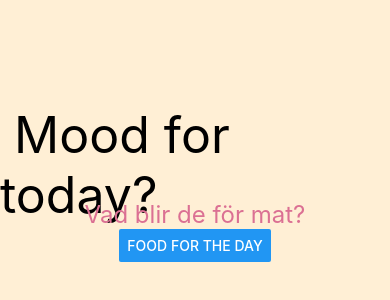
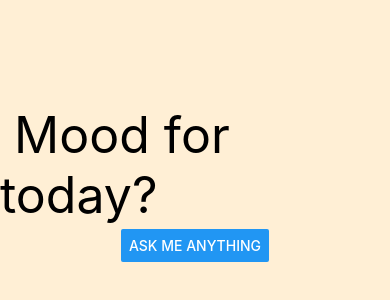
Before and after one commit to Technigo/project-react-native-app, a React Native app: screen / in a window 390 px wide. Shown: the part 226-526 px from the top of the page. Built offline with nearby package versions, Linux system fonts and the light colour scheme.

Commit message:
change to quotes

```diff
--- a/App.js
+++ b/App.js
@@ -2,27 +2,33 @@ import React, { useState} from "react"
 import Header from './Header';
 import styled from 'styled-components/native'
 
-const theFood = [
+const Quotes = [
   {
-    dinner: "Tacos",
-    link: "https://mittkok.expressen.se/recept/tacos-klassiskt-recept/",
+    answear: "It is certain.",
   },
   {
-    dinner: "spaghetti bolognese",
-    link: "https://www.ica.se/recept/spaghetti-bolognese-723780/",
+    answear: "It is decidedly so.",
   },
   {
-    dinner: "tikka masala",
-    link: "https://www.ica.se/recept/chicken-tikka-masala-714087/",
+    answear: "Without a doubt.",
+  },
+  {
+    answear: "Yes, definitely.",
+  },
+  {
+    answear: "You may rely on it.",
+  },
+  {
+    answear: "As I see it, yes.",
   },
   ]
 
  const App = () => {
-  const [food, setFood] = useState(0)
+  const [quote, setQuote] = useState(0)
 
-  const showFood = () => {
-    const randomIndex = Math.floor(Math.random() * theFood.length)
-    setFood(theFood[randomIndex])
+  const showQuote = () => {
+    const randomIndex = Math.floor(Math.random() * Quotes.length)
+    setQuote(Quotes[randomIndex])
   }
 
   return (
@@ -30,10 +36,10 @@ const theFood = [
 
         <Header title="Mood for today?" />
 
-      <Title> Vad blir de för mat? {food.dinner}</Title>
+      <Title> {quote.answear}</Title>
 
       <Button
-          title="Food for the day" onPress={showFood}></Button>
+          title="ASK ME ANYTHING" onPress={showQuote}></Button>
 
 
     </Container>
--- a/Header.js
+++ b/Header.js
@@ -1,7 +1,5 @@
 import React from 'react'
 import {Text, View, StyleSheet} from 'react-native'
-
-
 
 export default function Header (props) {
 
```
Also changed, not shown: TheAnswear.js (added).
